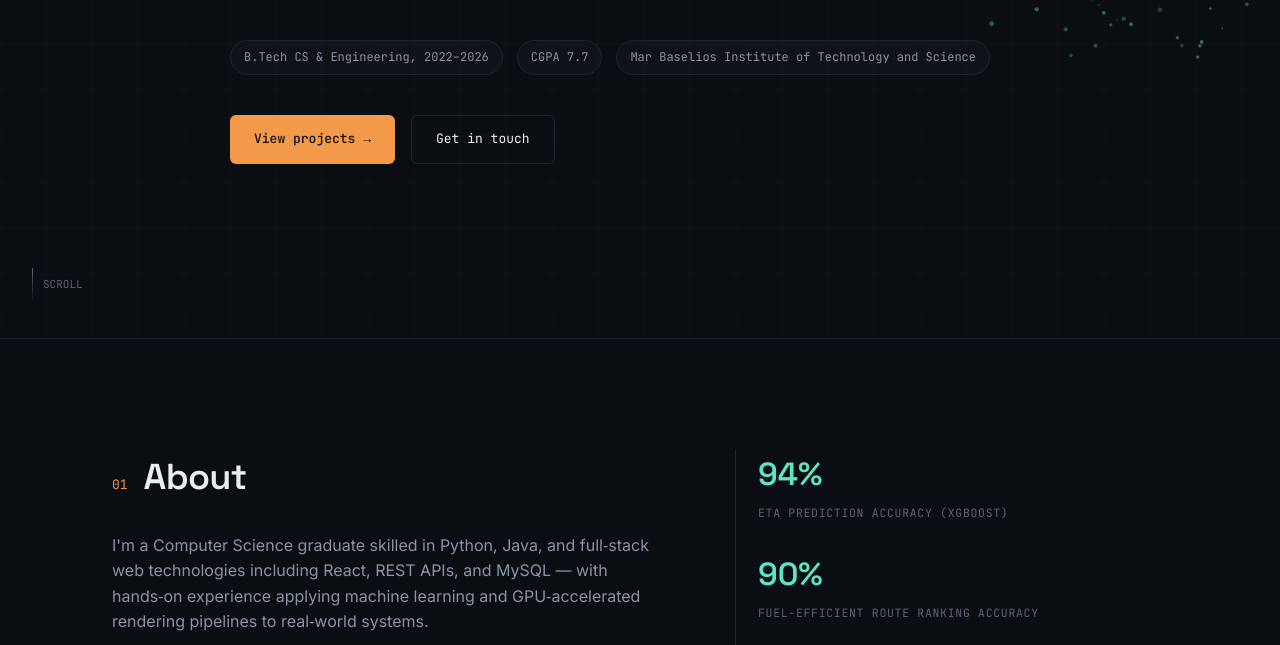
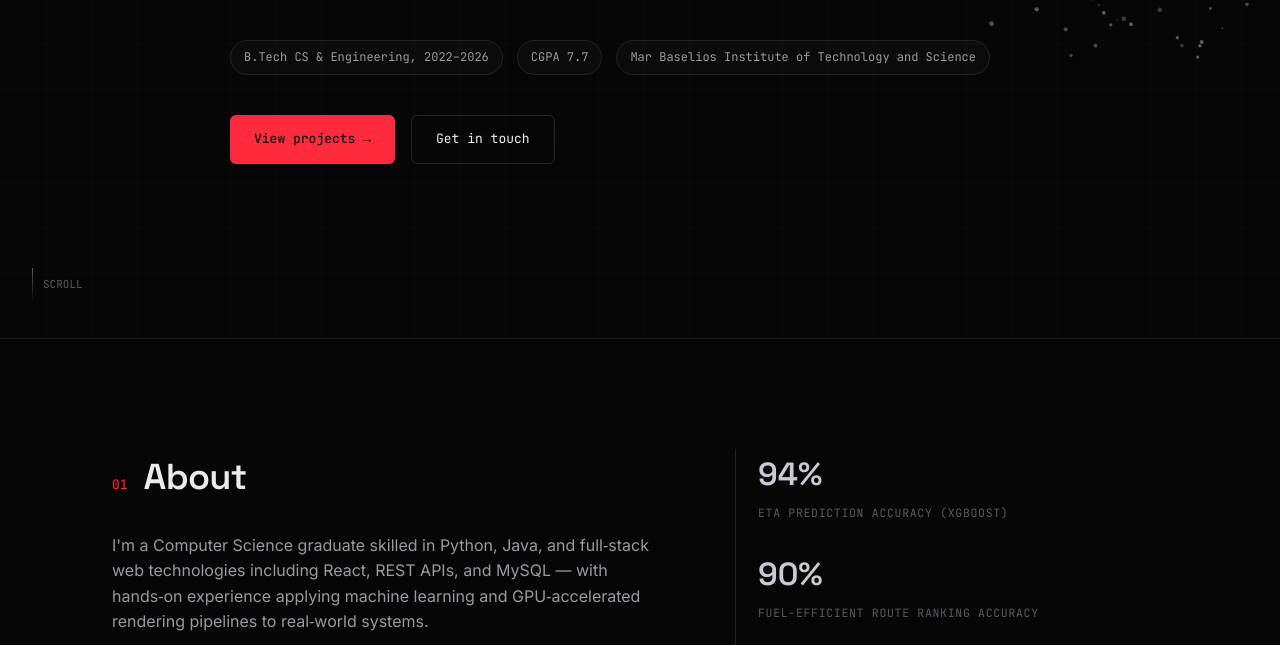
Before and after one commit to jovinbijo/jovinbijo.github.io, a plain HTML site: page index.html in a window 1280 px wide. Shown: the part 462-1107 px from the top of the page. Drawn offline with Linux system fonts and the light colour scheme.

Commit message:
Update index.html

```diff
--- a/index.html
+++ b/index.html
@@ -9,16 +9,16 @@
 <link href="https://fonts.googleapis.com/css2?family=Space+Grotesk:wght@400;500;600;700&family=Inter:wght@400;500;600&family=JetBrains+Mono:wght@400;500&display=swap" rel="stylesheet">
 <style>
   :root{
-    --bg:#0A0D12;
-    --bg-elevated:#10141B;
-    --bg-card:#131820;
-    --text:#E9EDF2;
-    --text-dim:#8A94A6;
-    --text-faint:#5B6472;
-    --route:#F2994A;
-    --splat:#5FE3C0;
-    --border:#1E242E;
-    --border-soft:#181D26;
+    --bg:#060607;
+    --bg-elevated:#0D0D0F;
+    --bg-card:#131315;
+    --text:#EDEBE7;
+    --text-dim:#9B9B9F;
+    --text-faint:#5A5A5E;
+    --route:#FF2A3C;
+    --splat:#C7CBD2;
+    --border:#232326;
+    --border-soft:#17171A;
     --max-w:1120px;
   }
 
@@ -64,7 +64,7 @@
     position:fixed;
     top:0;left:0;right:0;
     z-index:100;
-    background:rgba(10,13,18,0.72);
+    background:rgba(6,6,7,0.72);
     backdrop-filter:blur(10px);
     border-bottom:1px solid var(--border-soft);
   }
@@ -830,9 +830,9 @@ const reduceMotion = window.matchMedia('(prefers-reduced-motion: reduce)').match
 
     ctx.beginPath();
     ctx.moveTo(path[0].x, path[0].y);
-    ctx.strokeStyle = '#F2994A';
+    ctx.strokeStyle = '#FF2A3C';
     ctx.lineWidth = 2.4;
-    ctx.shadowColor = 'rgba(242,153,74,0.5)';
+    ctx.shadowColor = 'rgba(255,42,60,0.5)';
     ctx.shadowBlur = 10;
 
     for(let i=0;i<segLens.length;i++){
@@ -862,7 +862,7 @@ const reduceMotion = window.matchMedia('(prefers-reduced-motion: reduce)').match
       if(passedLen <= target){
         ctx.beginPath();
         ctx.arc(path[i].x, path[i].y, i===0?3:2, 0, Math.PI*2);
-        ctx.fillStyle = 'rgba(242,153,74,0.85)';
+        ctx.fillStyle = 'rgba(255,42,60,0.85)';
         ctx.fill();
       }
     }
@@ -870,7 +870,7 @@ const reduceMotion = window.matchMedia('(prefers-reduced-motion: reduce)').match
     // moving marker at cursor
     ctx.beginPath();
     ctx.arc(cursor.x, cursor.y, 4.5, 0, Math.PI*2);
-    ctx.fillStyle = '#F2994A';
+    ctx.fillStyle = '#FF2A3C';
     ctx.fill();
 
     // spawn particle dissolve once route completes
@@ -890,7 +890,7 @@ const reduceMotion = window.matchMedia('(prefers-reduced-motion: reduce)').match
         const alpha = Math.max(0, 1 - p.life/p.maxLife);
         ctx.beginPath();
         ctx.arc(p.x, p.y, p.r, 0, Math.PI*2);
-        ctx.fillStyle = `rgba(95,227,192,${alpha*0.85})`;
+        ctx.fillStyle = `rgba(199,203,210,${alpha*0.85})`;
         ctx.fill();
       });
       ctx.restore();
@@ -939,7 +939,7 @@ const reduceMotion = window.matchMedia('(prefers-reduced-motion: reduce)').match
   let phase = 0;
   function draw(){
     ctx.clearRect(0,0,w,h);
-    ctx.strokeStyle = 'rgba(242,153,74,0.9)';
+    ctx.strokeStyle = 'rgba(255,42,60,0.9)';
     ctx.lineWidth = 2;
     ctx.beginPath();
     nodes.forEach((p,i)=> i===0? ctx.moveTo(p.x,p.y) : ctx.lineTo(p.x,p.y));
@@ -948,7 +948,7 @@ const reduceMotion = window.matchMedia('(prefers-reduced-motion: reduce)').match
     nodes.forEach((p,i)=>{
       ctx.beginPath();
       ctx.arc(p.x,p.y, i===0||i===nodes.length-1?4:2.4, 0, Math.PI*2);
-      ctx.fillStyle = i===0||i===nodes.length-1 ? '#F2994A' : 'rgba(242,153,74,0.6)';
+      ctx.fillStyle = i===0||i===nodes.length-1 ? '#FF2A3C' : 'rgba(255,42,60,0.6)';
       ctx.fill();
     });
 
@@ -964,7 +964,7 @@ const reduceMotion = window.matchMedia('(prefers-reduced-motion: reduce)').match
       ctx.beginPath();
       ctx.arc(mx,my,5,0,Math.PI*2);
       ctx.fillStyle = '#FFFFFF';
-      ctx.shadowColor = '#F2994A';
+      ctx.shadowColor = '#FF2A3C';
       ctx.shadowBlur = 12;
       ctx.fill();
       ctx.shadowBlur = 0;
@@ -1015,8 +1015,8 @@ const reduceMotion = window.matchMedia('(prefers-reduced-motion: reduce)').match
       const x = d.baseX + dx;
       const y = d.baseY + dy;
       const grad = ctx.createRadialGradient(x,y,0,x,y,d.r*3);
-      grad.addColorStop(0, 'rgba(95,227,192,0.9)');
-      grad.addColorStop(1, 'rgba(95,227,192,0)');
+      grad.addColorStop(0, 'rgba(199,203,210,0.9)');
+      grad.addColorStop(1, 'rgba(199,203,210,0)');
       ctx.beginPath();
       ctx.arc(x,y,d.r*3,0,Math.PI*2);
       ctx.fillStyle = grad;
```
